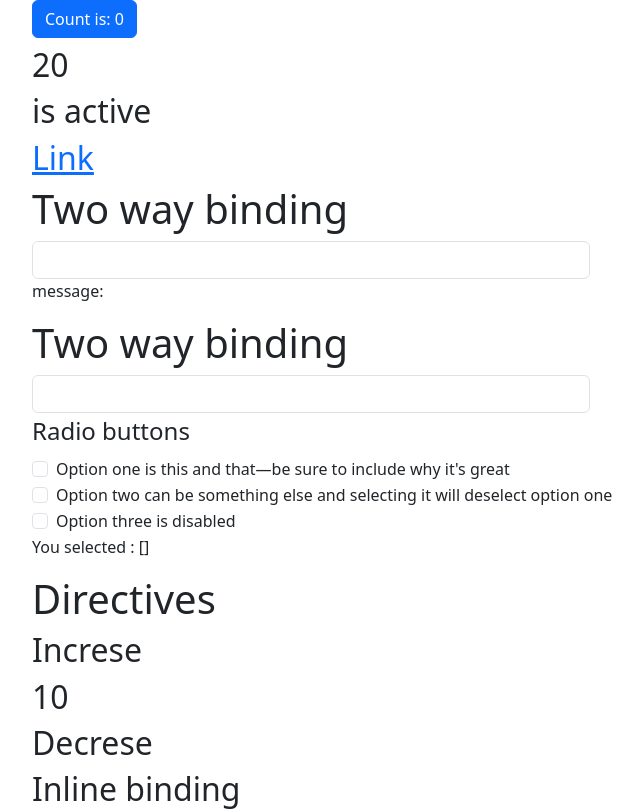
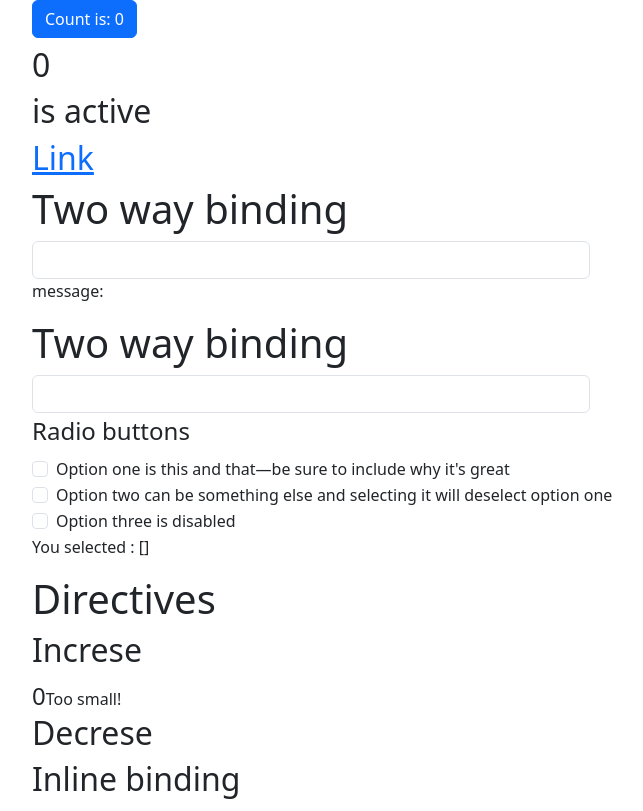
Before and after one commit to bmalvo/VueJS-introduction, a Vue app in the folder VueJS-CrashCourse/: page / in a window 1280 px wide. Shown: the top 811 px of the page, without its empty margins (50-693 px from the left). Built offline with nearby package versions, Linux system fonts and the light colour scheme.

Commit message:
control structures

```diff
--- a/VueJS-CrashCourse/src/App.vue
+++ b/VueJS-CrashCourse/src/App.vue
@@ -4,7 +4,7 @@ import { ref, onMounted, reactive } from 'vue'
 
 const count = ref(0);
 const message = ref('');
-const number = ref(10);
+const number = ref(0);
 const isActive = true;
 const url = 'https://edwindiaz.com'
 const options = ref([])
@@ -97,7 +97,10 @@ onMounted(() => {
 <div class="container">
   <h1>Directives</h1>
   <h2 @click="number++">Increse</h2>
-  <h2>{{ number }}</h2>
+  <span style="font-size: 24px;">{{ number }}</span>
+  <span v-if="number < 10">Too small!</span>
+  <span v-else-if="number > 10">Too big!</span>
+  <span v-else>Perfect!</span>
   <h2 @click="number--">Decrese</h2>
 </div>
 
```
